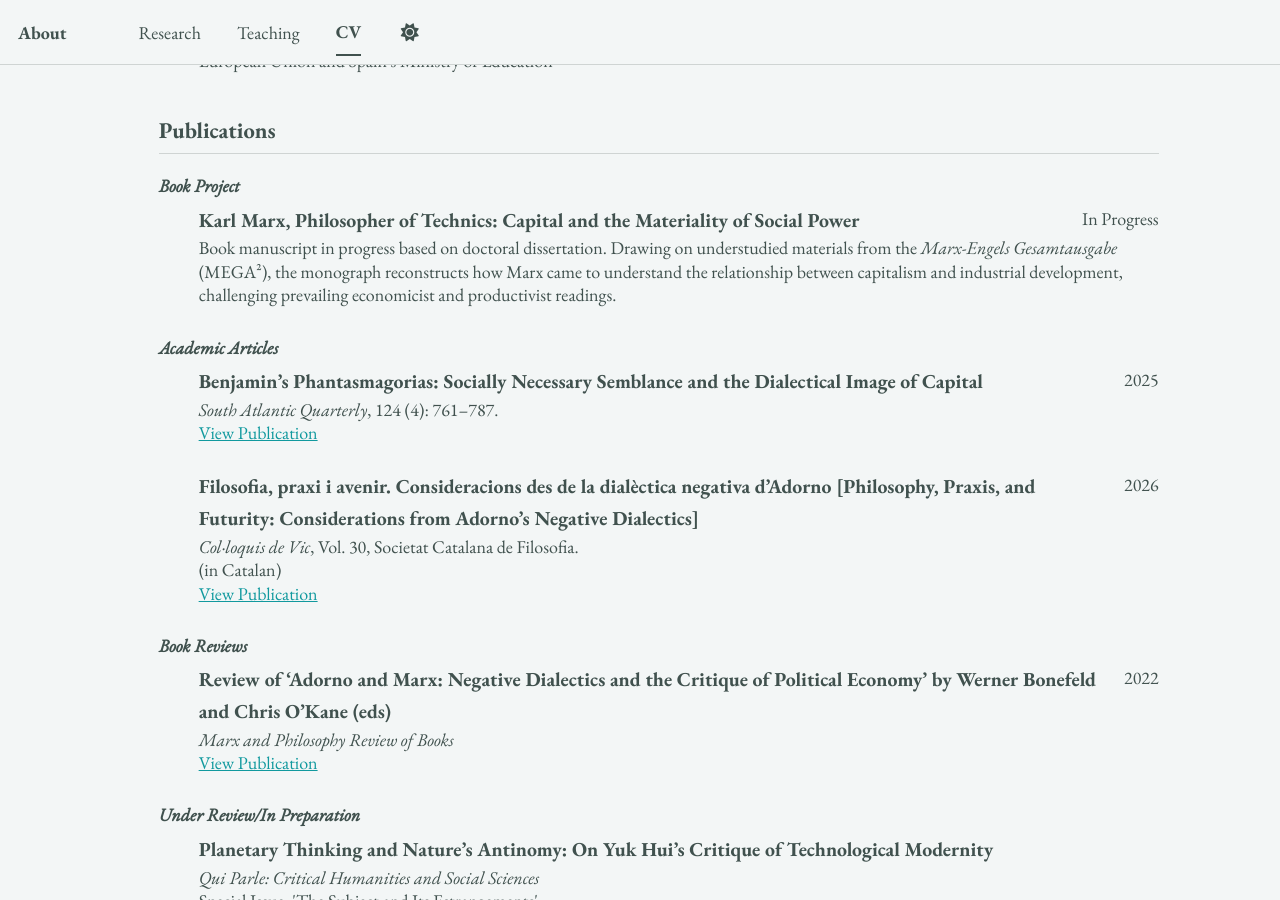
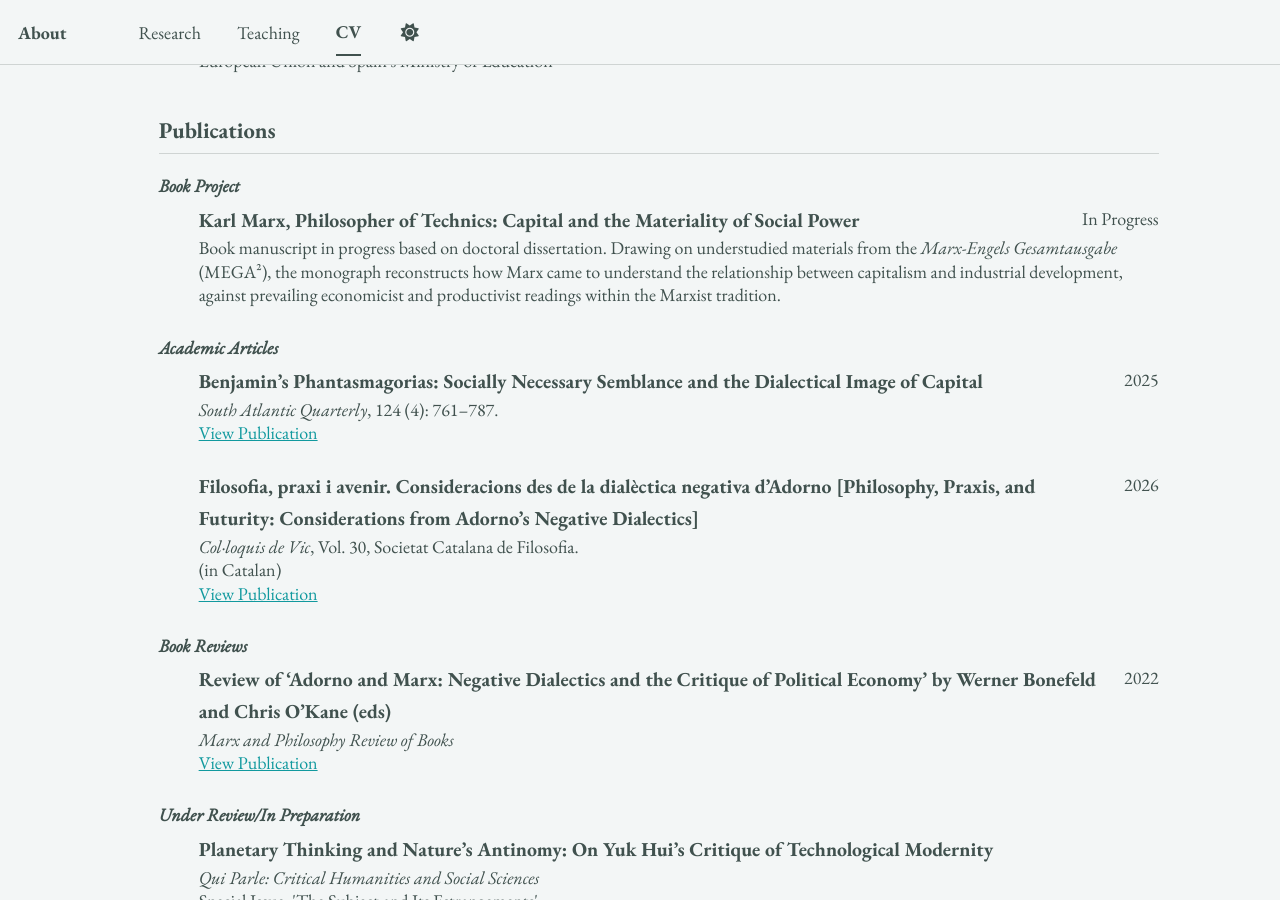
Before and after one commit to epujol90/epujol90.github.io, a Jekyll site: the page built from _pages/cv-json.md, in a window 1280 px wide and 900 px high, scrolled down 2764 px. Built offline with Jekyll 4.4.1, drawn with Linux system fonts in a browser that asks for light colours; a script bundle is joined from its source files by our own code; library files that are not in the unit come from our copies.

Commit message:
Update cv.json

```diff
--- a/_data/cv.json
+++ b/_data/cv.json
@@ -177,7 +177,7 @@
       "publisher": "",
       "releaseDate": "In Progress",
       "website": "",
-      "summary": "Book manuscript in progress based on doctoral dissertation. Drawing on understudied materials from the <em>Marx-Engels Gesamtausgabe</em> (MEGA²), the monograph reconstructs how Marx came to understand the relationship between capitalism and industrial development, challenging prevailing economicist and productivist readings.",
+      "summary": "Book manuscript in progress based on doctoral dissertation. Drawing on understudied materials from the <em>Marx-Engels Gesamtausgabe</em> (MEGA²), the monograph reconstructs how Marx came to understand the relationship between capitalism and industrial development, against prevailing economicist and productivist readings within the Marxist tradition.",
       "category": "Book Project"
     },
     {
```
